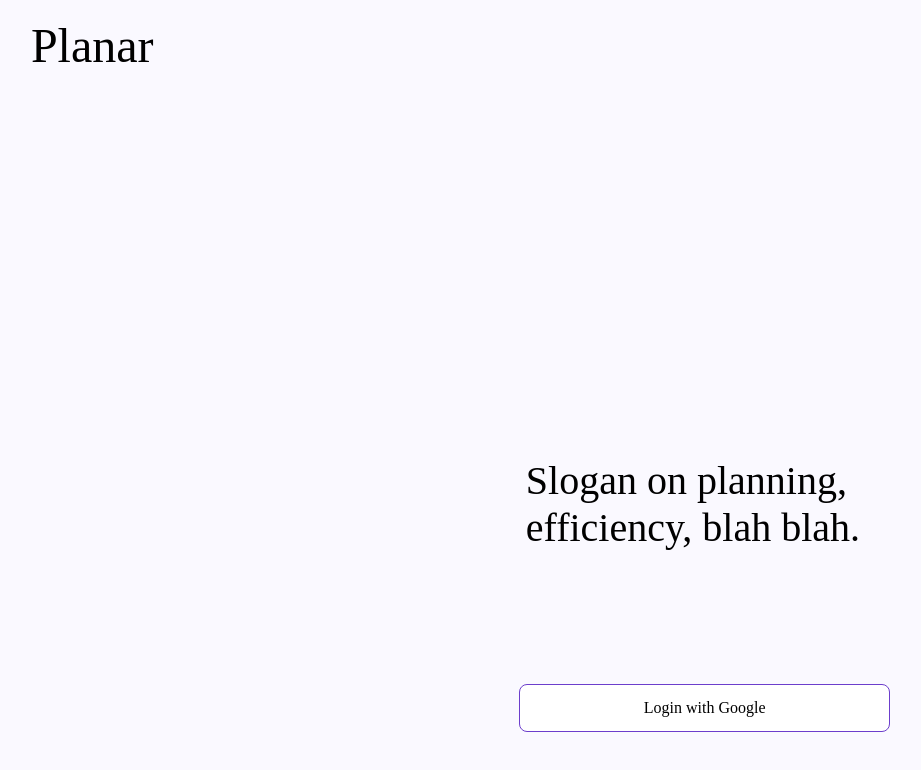
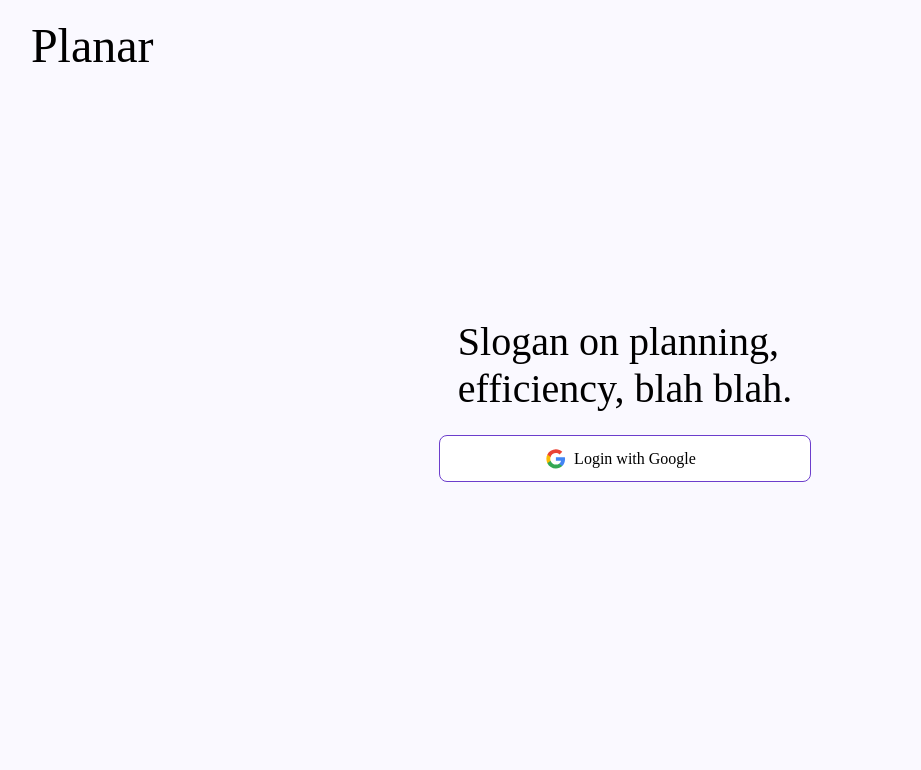
Before and after one commit to 26sp-CPSC-4190-Yale/project-project-group-2, a Next.js app: page /login in a window 1280 px wide. Shown: the top 770 px of the page, without its empty margins (15-936 px from the left). Built offline with nearby package versions, Linux system fonts and the light colour scheme.

Commit message:
Fix styling on login page

```diff
--- a/src/components/auth/AuthLayout.module.css
+++ b/src/components/auth/AuthLayout.module.css
@@ -1,6 +1,11 @@
 .container{
-    width: 90rem;
-    height: 64rem;
+    display: flex;
+    flex-direction: column;
+    align-items: center;
+    justify-content: center;
+    /* width: 90rem; */
+    /* height: 64rem; */
+    min-height: 100vh;
     background: #FAF9FF;
     overflow: hidden;
 }
@@ -8,7 +13,7 @@
 .logoposition{
     left: 2.87rem;
     top: 1.13rem;
-    position: relative;
+    position: absolute;
 }
 
 .slogan{
@@ -21,13 +26,14 @@
 }
 
 .sloganposition{
-    left: 33.8rem;
+    /* left: 33.8rem;
     top: 25.12rem;
-    position: relative;
+    position: relative; */
+    margin-bottom: 1.44rem;
 }
 
-.oauthposition{
+/* .oauthposition{
     left: 33.38rem;
     top: 33.44rem;
     position: relative
-}
+} */
--- a/src/components/auth/OAuthButton.module.css
+++ b/src/components/auth/OAuthButton.module.css
@@ -1,12 +1,12 @@
 .button {
+    display: flex;
+    justify-content: center;
+    align-items: center;
     width: 23.2rem;
-    height: 3rem;
+    height: 2.9rem;
     border-radius: 0.5rem;
     border: 1px solid #6c3ecc;
     background: #fff;
-    display: flex;
-    justify-content: center;
-    align-items: center;
 }
 .text{
     color: #000;
@@ -16,3 +16,11 @@
     font-weight: 400;
     line-height: normal;
 }
+
+.image {
+    position: relative;
+    /* top: 0rem; */
+    right: 0.5rem;
+    height: 1.25rem;
+    width: 1.25rem;
+}
--- a/src/components/auth/OAuthButton.tsx
+++ b/src/components/auth/OAuthButton.tsx
@@ -17,6 +17,7 @@ export function OAuthButton({
             className={styles.button}
             onClick={onClick}
         >
+            <img src="/GoogleLogo.svg" alt="" className={styles.image}/>
             <div
                 className={styles.text}
             >
```
